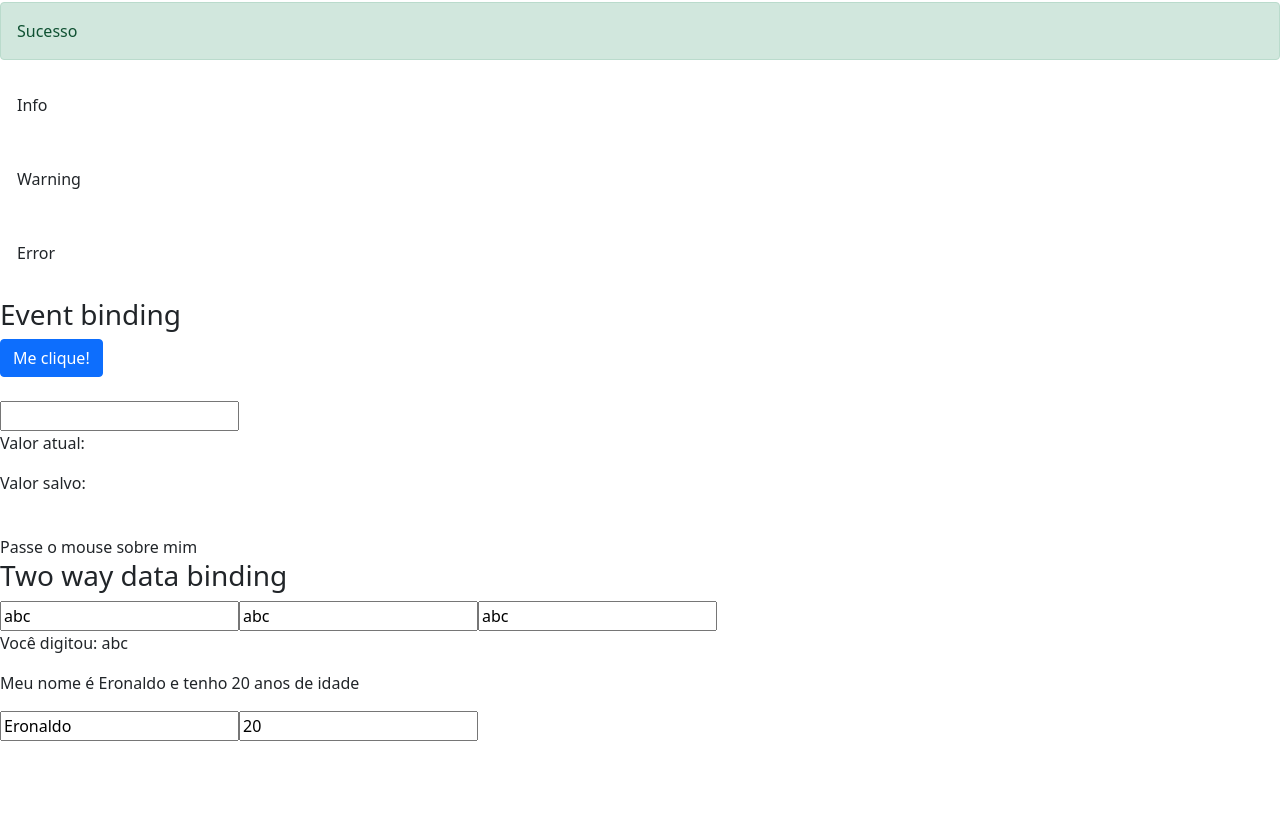
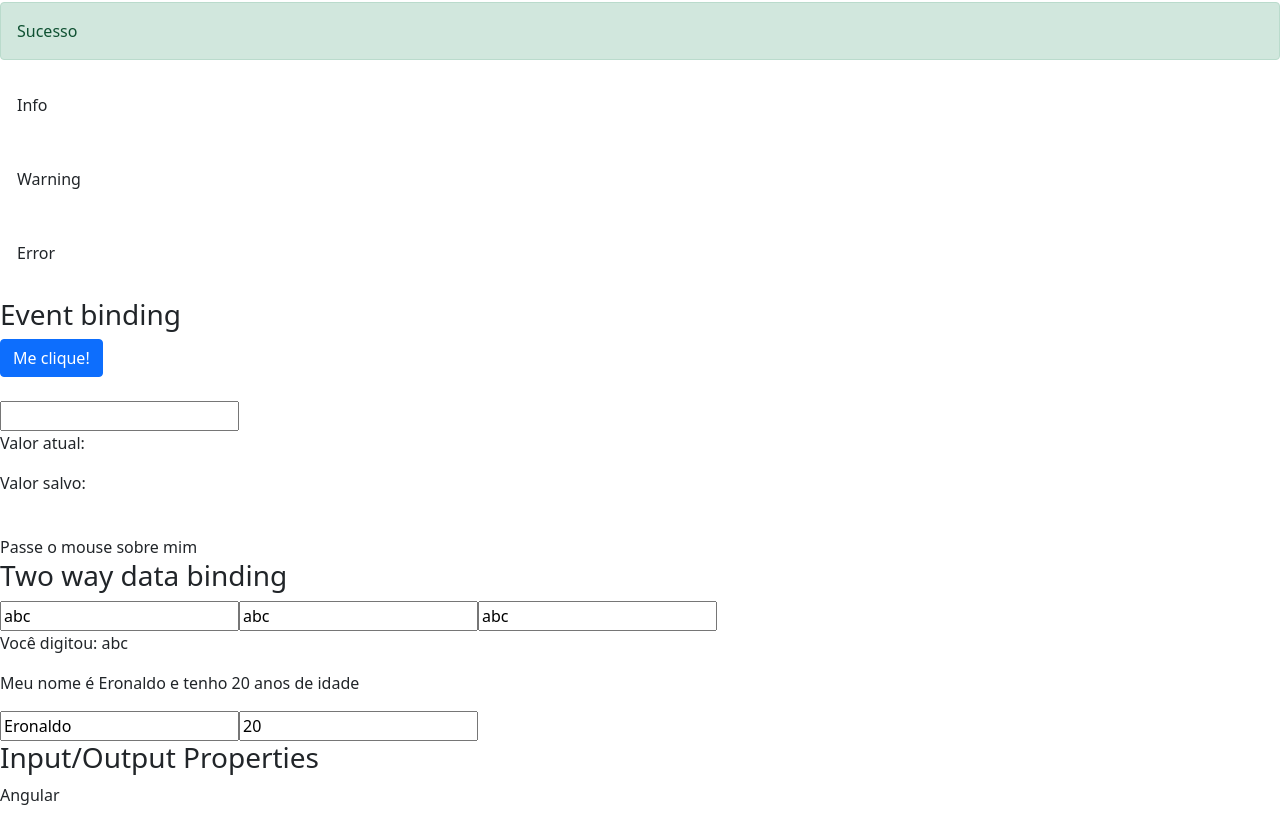
Before and after one commit to Eronheit/angular-data-binding, an Angular app: page / in a window 1280 px wide. Shown: the part 607-1430 px from the top of the page. Before the commit the page ends 1348 px from the top, so only its background shows below. Built offline with nearby package versions, Linux system fonts and the light colour scheme.

Commit message:
feat: input properties

```diff
--- a/src/app/app.module.ts
+++ b/src/app/app.module.ts
@@ -5,11 +5,13 @@
 import { AppComponent } from './app.component';
 import { DataBindingComponent } from './data-binding/data-binding.component';
 import { MyFormModule } from './my-form/my-form.module';
+import { InputPropertyComponent } from './input-property/input-property.component';
 
 @NgModule({
   declarations: [
     AppComponent,
-    DataBindingComponent
+    DataBindingComponent,
+    InputPropertyComponent
   ],
   imports: [
     BrowserModule,
--- a/src/app/data-binding/data-binding.component.html
+++ b/src/app/data-binding/data-binding.component.html
@@ -89,3 +89,11 @@
 </section>
 
 <app-my-form></app-my-form>
+
+<section>
+  <article>
+    <h3>Input/Output Properties</h3>
+
+    <app-curso [nome]='nomeDoCurso'></app-curso>
+  </article>
+</section>
--- a/src/app/data-binding/data-binding.component.ts
+++ b/src/app/data-binding/data-binding.component.ts
@@ -14,6 +14,8 @@
   valorSalvo: string = '';
 
   isMouseOver: boolean = false;
+
+  nomeDoCurso: string = 'Angular'
 
   getValor(){
     return 1;
--- /dev/null
+++ b/src/app/input-property/input-property.component.html
@@ -0,0 +1 @@
+<p>{{ nomeCurso }}</p>
--- /dev/null
+++ b/src/app/input-property/input-property.component.ts
@@ -0,0 +1,19 @@
+import { Component, Input, OnInit } from '@angular/core';
+
+@Component({
+  selector: 'app-curso',
+  templateUrl: './input-property.component.html',
+  styleUrls: ['./input-property.component.css'],
+  /* inputs: ['nomeCurso: nome'] */
+})
+export class InputPropertyComponent implements OnInit {
+
+  @Input('nome') nomeCurso: string = '';
+  /* nomeCurso: string = ''; */
+
+  constructor() { }
+
+  ngOnInit(): void {
+  }
+
+}
```
Also changed, not shown: src/app/input-property/input-property.component.css (added), 1 other file (tests, documents, lock files or other folders).
